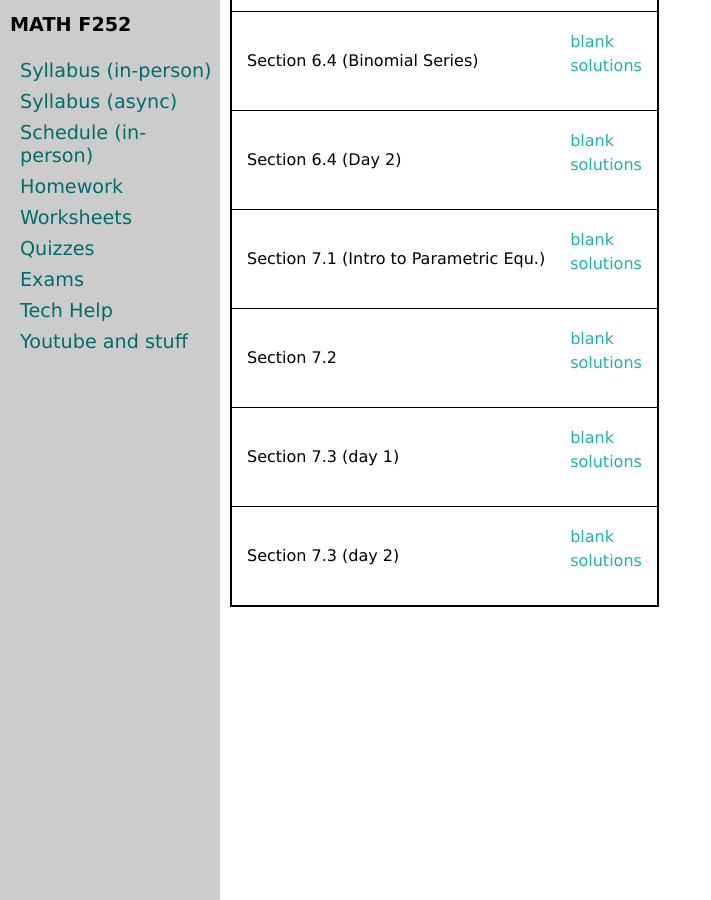
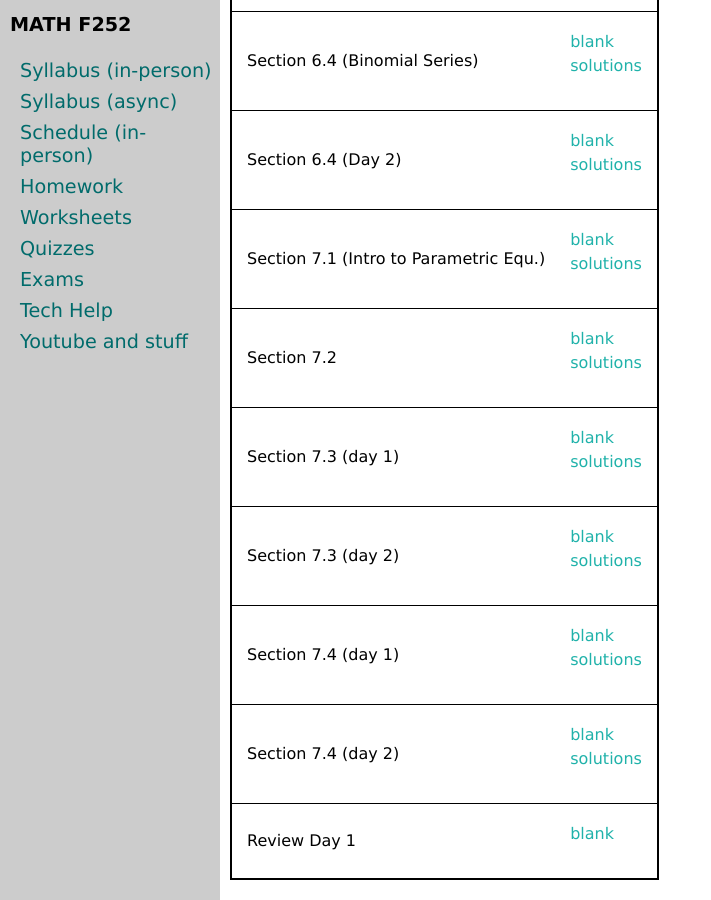
Before and after one commit to uaf-math/calc2, a Jekyll site: the page built from worksheetsF25.md, in a window 1280 px wide and 900 px high, scrolled down 4317 px. Shown: the whole window, without its empty margins (0-711 px from the left). Built offline with Jekyll 4.4.1, drawn with Linux system fonts in a browser that asks for light colours.

Commit message:
Update worksheetsF25.yml

```diff
--- a/_data/worksheetsF25.yml
+++ b/_data/worksheetsF25.yml
@@ -147,3 +147,12 @@ worksheets:
 - name: Section 7.3 (day 2)
   blank: M252-7-3-b.pdf
   solutions: M252-7-3-bs.pdf
+- name: Section 7.4 (day 1)
+  blank: M252-7-4a.pdf
+  solutions:  M252-7-4as.pdf
+- name: Section 7.4 (day 2)
+  blank: M252-7-4b.pdf
+  solutions: M252-7-4bs.pdf
+- name: Review Day 1
+  blank: M252-FE-Review.pdf
+  solutions:
```
